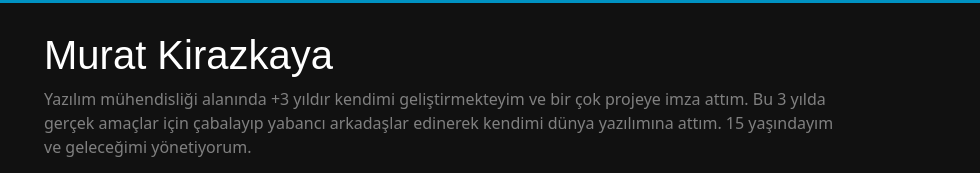
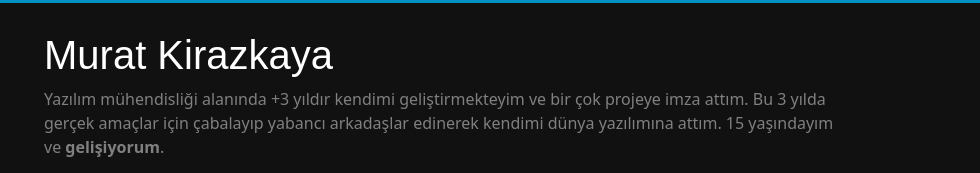
Before and after one commit to MuratKirazkaya/MuratKirazkaya.github.io, a plain HTML site: page index.html in a window 1280 px wide. Shown: the top 173 px of the page, 300-1280 px from the left. Drawn offline with nearby package versions, Linux system fonts and the light colour scheme; a web font is replaced by a local one.

Commit message:
Update index.html

```diff
--- a/index.html
+++ b/index.html
@@ -33,7 +33,7 @@
                     <!-- NAME OF THE PERSON -->
                     <h1>Murat Kirazkaya</h1>
                     <!-- ABOUT HIM -->
-                    <p class="gray-text">Yazılım mühendisliği alanında +3 yıldır kendimi geliştirmekteyim ve bir çok projeye imza attım. Bu 3 yılda gerçek amaçlar için çabalayıp yabancı arkadaşlar edinerek kendimi dünya yazılımına attım. 15 yaşındayım ve geleceğimi yönetiyorum.
+                    <p class="gray-text">Yazılım mühendisliği alanında +3 yıldır kendimi geliştirmekteyim ve bir çok projeye imza attım. Bu 3 yılda gerçek amaçlar için çabalayıp yabancı arkadaşlar edinerek kendimi dünya yazılımına attım. 15 yaşındayım ve <strong>gelişiyorum</strong>.
                     </p>
                     <a href="./css/MyCV.docx" download>My CV</a>
                 </div>
```
